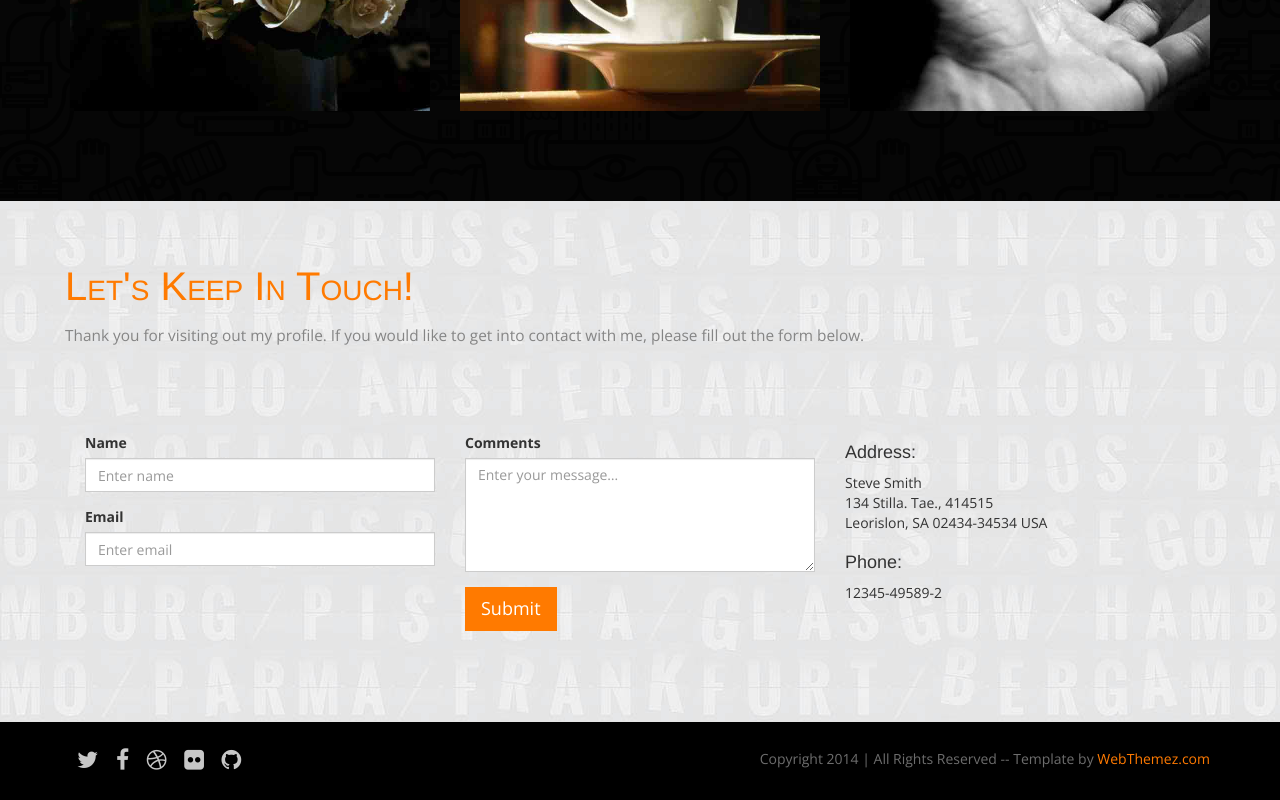
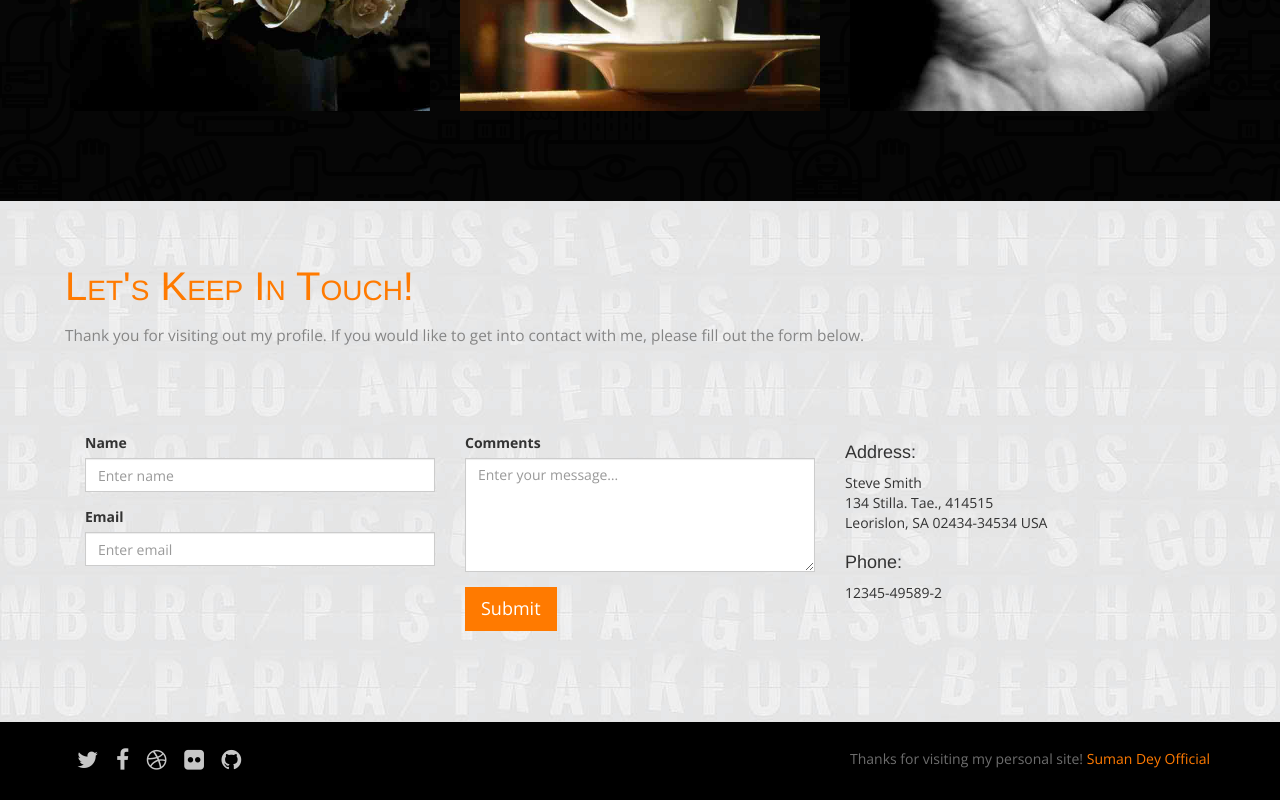
Before and after one commit to sumandeyofficial/portfolio.github.io, a plain HTML site: page index.html in a window 1280 px wide. Shown: the part 4101-4901 px from the top of the page. Drawn offline with nearby package versions, Linux system fonts and the light colour scheme.

Commit message:
Update index.html

```diff
--- a/index.html
+++ b/index.html
@@ -403,7 +403,7 @@
       <div class="col-md-6">
         <div class="social pull-left"> <a href="#"><i class="fa fa-twitter"></i></a> <a href="#"><i class="fa fa-facebook"></i></a> <a href="#"><i class="fa fa-dribbble"></i></a> <a href="#"><i class="fa fa-flickr"></i></a> <a href="#"><i class="fa fa-github"></i></a> </div>
       </div>
-      <div class="col-md-6"> <span class="pull-right">Copyright 2014 | All Rights Reserved  -- Template by <a href="http://webThemez.com">WebThemez.com</a></span> </div>
+      <div class="col-md-6"> <span class="pull-right">Thanks for visiting my personal site! <a href="http://sumandeyofficial/portfolio.github.io">Suman Dey Official</a></span> </div>
     </div>
     <!-- / .row -->
   </div>
```
